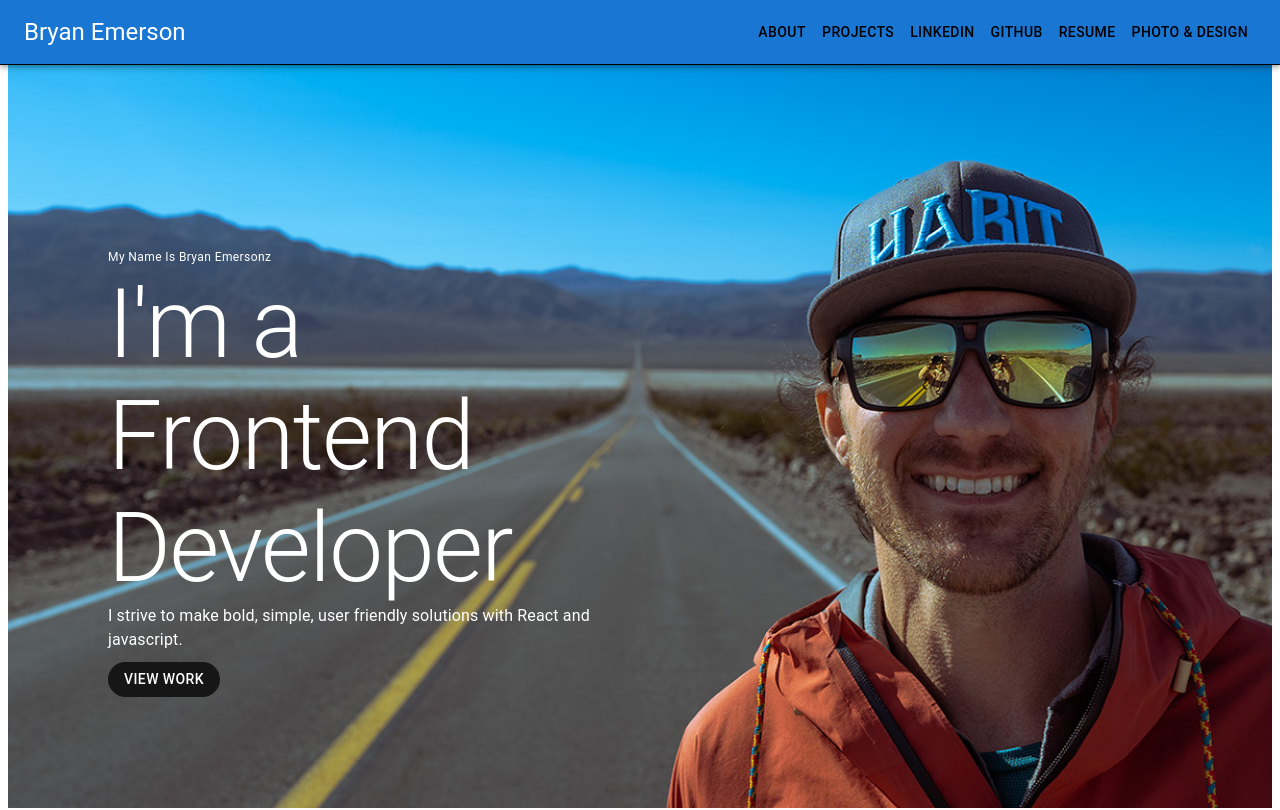
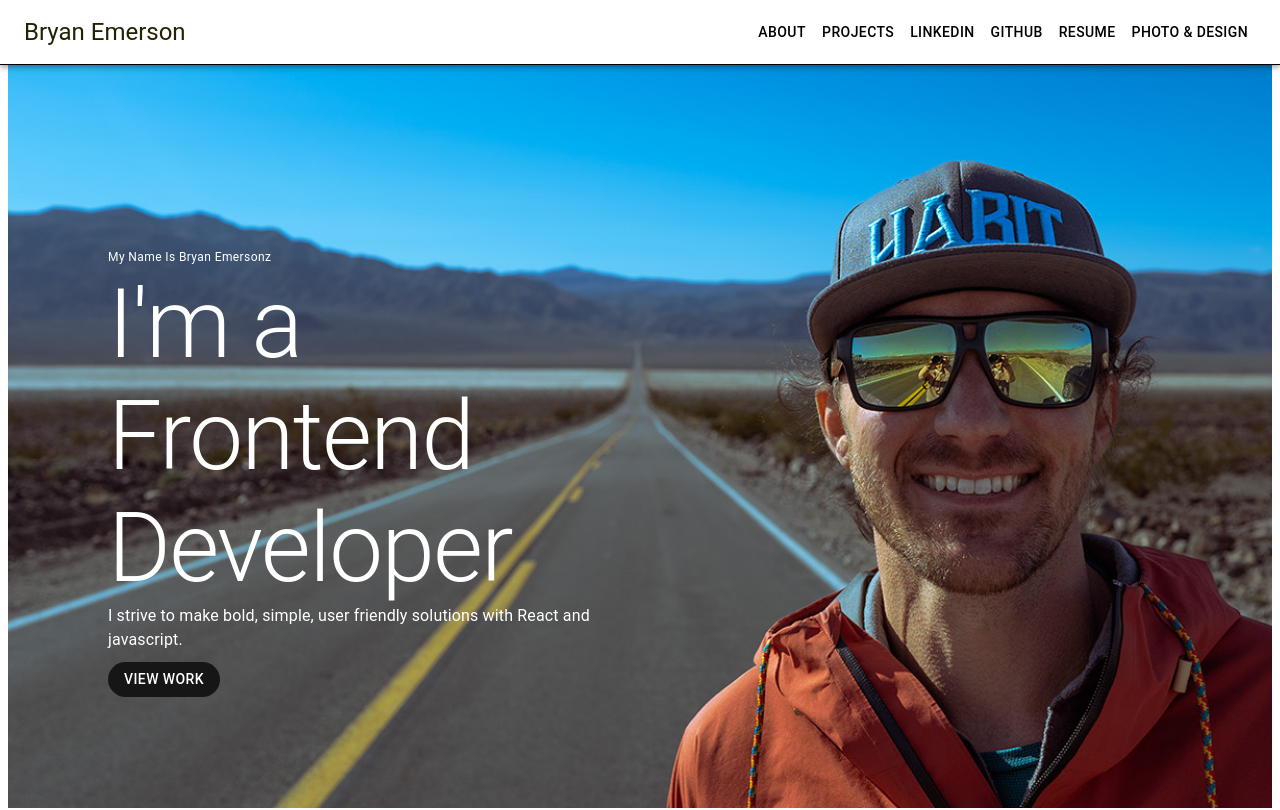
Before and after one commit to bryan-emerson/pfportfolio, a Next.js app: page / in a window 1280 px wide. Shown: the top 810 px of the page. Built offline with nearby package versions, Linux system fonts and the light colour scheme.

Commit message:
nav style

```diff
--- a/components/nav.js
+++ b/components/nav.js
@@ -91,7 +91,7 @@ function DrawerAppBar(props) {
     <div >
     <Box sx={{ display: 'flex' }} >
 
-      <AppBar component="nav" className={styles.navbar} position="absolute">
+      <AppBar component="nav" sx={{ backgroundColor: "primary.main" }} className={styles.navbar} position="absolute">
         <Toolbar>
           <IconButton
 
--- a/pages/_app.js
+++ b/pages/_app.js
@@ -1,5 +1,24 @@
 import '@/styles/globals.css'
 
+
+import { createTheme } from '@mui/material/styles';
+import { ThemeProvider } from '@mui/material/styles';
+
+const theme = createTheme({
+  palette: {
+    primary: {
+      main: '#ffffff',
+      light: '#E9DB5D',
+      dark: '#A29415',
+      contrastText: '#242105',
+    },
+  },
+});
+
 export default function App({ Component, pageProps }) {
-  return <Component {...pageProps} />
+  return (
+    <ThemeProvider theme={theme}>
+      <Component {...pageProps} />
+    </ThemeProvider>
+  );
 }
--- a/styles/navbar.module.css
+++ b/styles/navbar.module.css
@@ -1,6 +1,6 @@
 .navbar {
   /* border: 3px solid red;  */
   min-height: 38px;
-  background-color: #ffffff;
+  /* background-color: #ffffff; */
   border-bottom: 1px solid #000000;
 }
```
